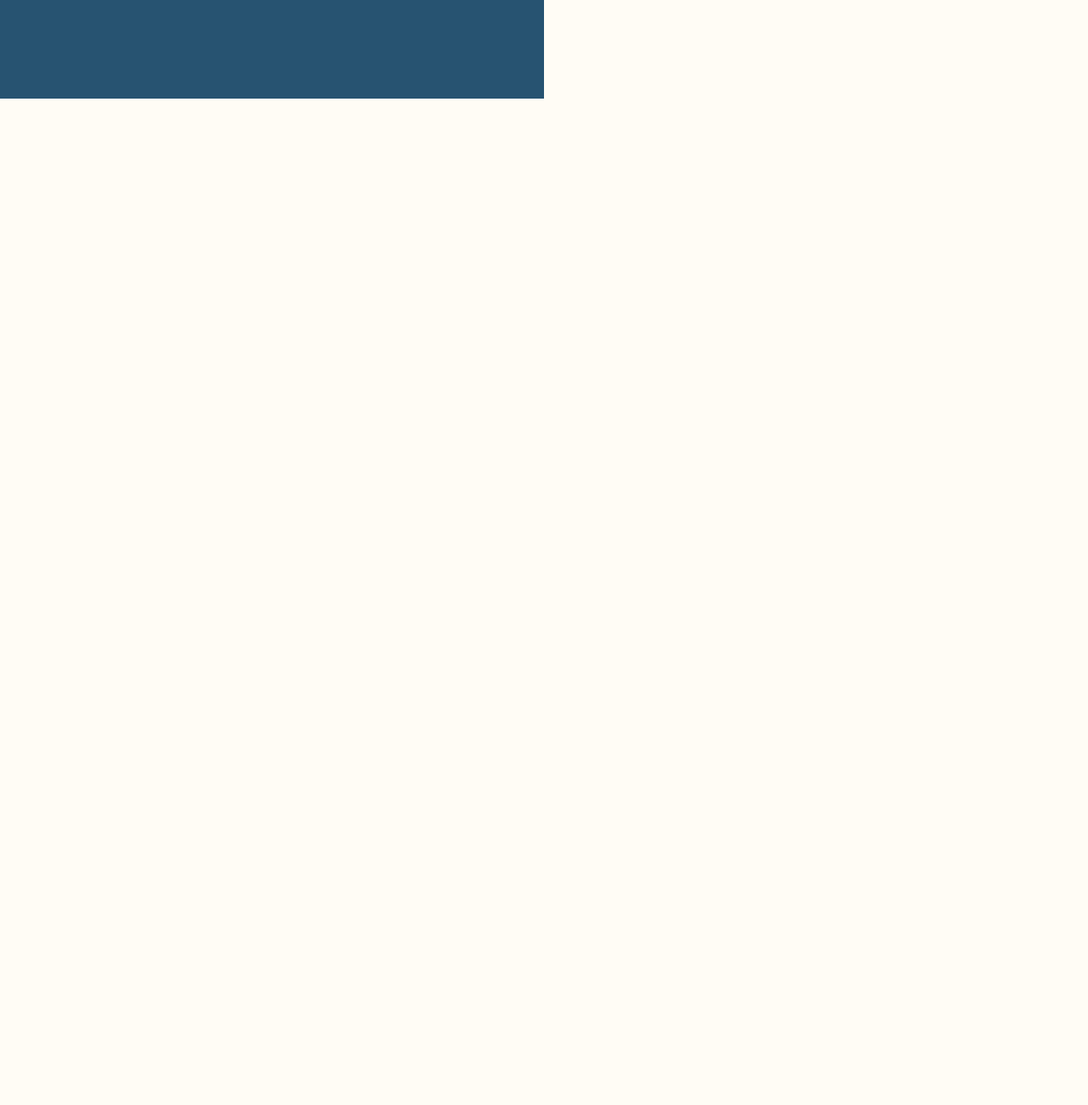
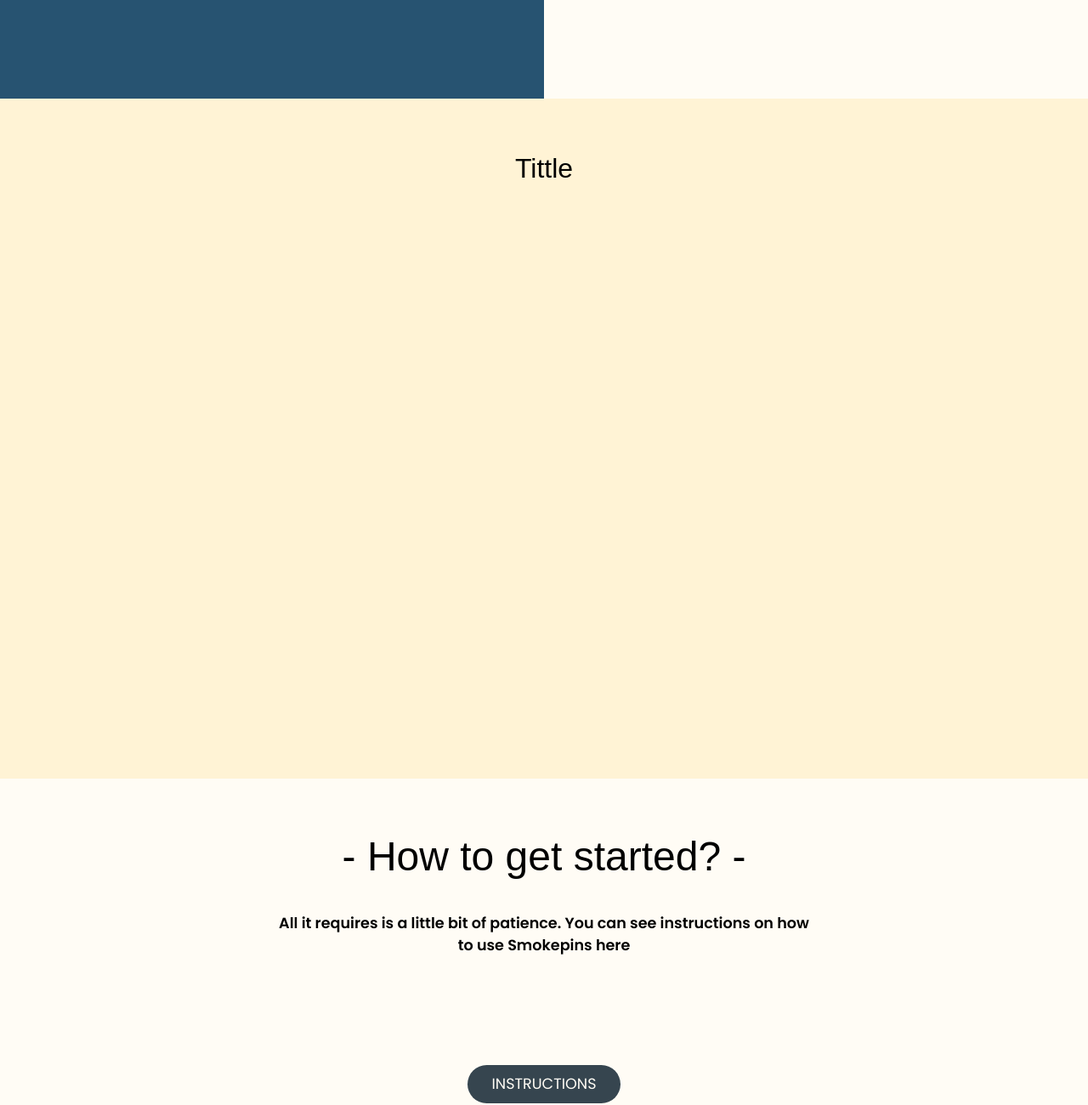
Before and after one commit to Piotr20/Smokepins_ApS, a website: page index.html in a window 1280 px wide. Shown: the part 1484-2784 px from the top of the page at 85% size. Before the commit the page ends 1600 px from the top, so only its background shows below. Drawn offline with Linux system fonts and the light colour scheme; a web font is replaced by a local one.

Commit message:
some more done

```diff
--- a/SASS/Styles_frontpage/frontpage.scss
+++ b/SASS/Styles_frontpage/frontpage.scss
@@ -43,7 +43,7 @@ article.explanation {
                font-family: $poppins;
                font-size: 12px;
                font-weight: 600;
-               width: 80%;
+               width: 75%;
                margin: 0 auto;
                padding-top: 5%;
           }
@@ -60,11 +60,76 @@ article.explanation {
                border-radius: 10px;
                line-height: 25px;
                transition: all .5s ease;
+               text-transform: uppercase;
+               font-family: $poppins;
+               font-size: 12px;
 
                &:hover {
                     background-color: $beidge;
                     color: $charcoal;
                }
+          }
+     }
+}
+
+#icon_container {
+     width: 100%;
+     height: 100vh;
+     background-color: $yellow;
+     padding-top: 5%;
+
+     h2 {
+          font-family: $active;
+          font-weight: 500;
+          font-size: 2em;
+          text-align: center;
+     }
+
+
+}
+
+#How_to_start {
+     width: 100%;
+     height: 40vh;
+
+     h2 {
+          font-family: $active;
+          font-weight: 500;
+          font-size: 2em;
+          text-align: center;
+          margin-top: 15%;
+     }
+
+     p {
+          font-family: $poppins;
+          text-align: center;
+          font-size: 12px;
+          font-weight: 600;
+          width: 75%;
+          margin: 0 auto;
+          padding-top: 5%;
+     }
+
+     a {
+          text-decoration: none;
+          background-color: $charcoal;
+          height: 30px;
+          width: 115px;
+          display: block;
+          margin: 0 auto;
+          margin-top: 12%;
+          color: $beidge;
+          border-radius: 15px;
+          line-height: 30px;
+          transition: all .5s ease;
+          text-align: center;
+          text-transform: uppercase;
+          font-family: $poppins;
+          font-size: 12px;
+
+          &:hover {
+               background-color: $beidge;
+               color: $charcoal;
           }
      }
 }
@@ -97,12 +162,10 @@ article.explanation {
                }
 
                a {
-                    text-decoration: none;
-                    background-color: $charcoal;
+
                     height: 45px;
                     width: 180px;
                     display: block;
-                    margin: 0 auto;
                     margin-top: 15%;
                     color: $beidge;
                     border-radius: 50px;
@@ -115,4 +178,36 @@ article.explanation {
                }
           }
      }
+
+     #How_to_start {
+          h2 {
+               font-weight: 500;
+               font-size: 3em;
+               margin-top: 5%;
+          }
+
+          p {
+               font-size: 1.1em;
+               font-weight: 600;
+               width: 50%;
+               margin: 0 auto;
+               padding-top: 3%;
+          }
+
+          a {
+
+               height: 45px;
+               width: 180px;
+               display: block;
+               margin-top: 10%;
+               color: $beidge;
+               border-radius: 50px;
+               line-height: 45px;
+               font-size: 1.1em;
+
+               &:hover {
+                    border: 1px solid $charcoal;
+               }
+          }
+     }
 }
--- a/SASS/Styles_nav/styles_nav.scss
+++ b/SASS/Styles_nav/styles_nav.scss
@@ -122,15 +122,6 @@ header {
 
           &.active_slider {
                right: 0;
-
-
-               &>i {
-                    position: absolute;
-                    top: 2%;
-                    right: 6%;
-                    font-size: 1.5em;
-                    color: $beidge;
-               }
           }
      }
 }
@@ -148,10 +139,11 @@ header {
                cursor: pointer;
                height: 100%;
                line-height: 7vh;
+               display: none;
+          }
 
-
+          &>span {
                display: none;
-
           }
 
           nav,
--- a/index.html
+++ b/index.html
@@ -77,6 +77,15 @@
                     <a href="">Read more</a>
                </div>
           </article>
+          <section id="icon_container">
+               <h2>Tittle</h2>
+          </section>
+          <div id="How_to_start">
+               <h2>- How to get started? -</h2>
+               <p>All it requires is a little bit of patience.
+                    You can see instructions on how to use Smokepins here</p>
+               <a href="">Instructions</a>
+          </div>
           <footer></footer>
      </div>
      <script src="Js/scripts_nav.js"></script>
```
Also changed, not shown: SASS/Styles_frontpage/frontpage.css, SASS/Styles_nav/styles_nav.css, 2 other files.
